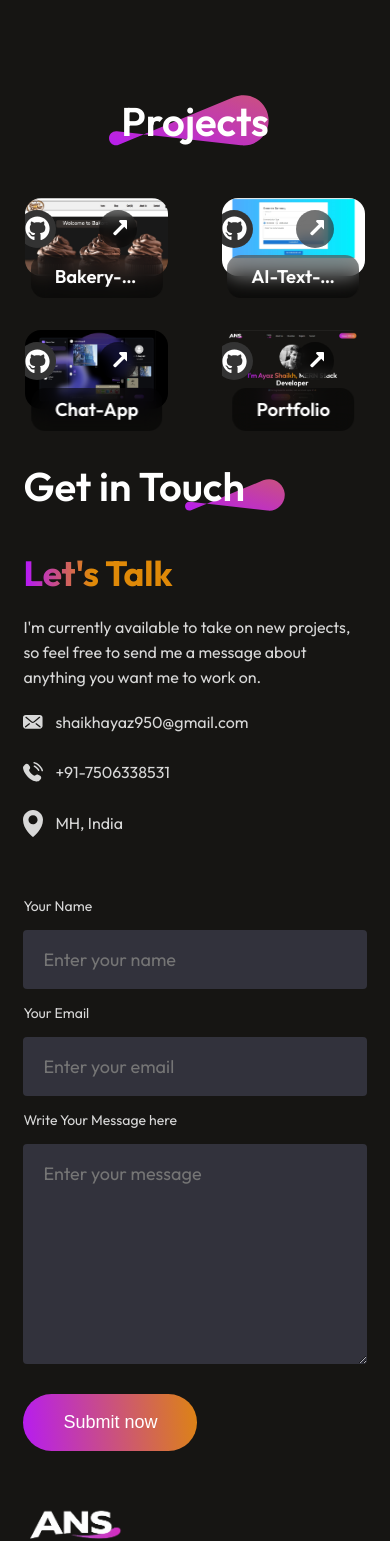
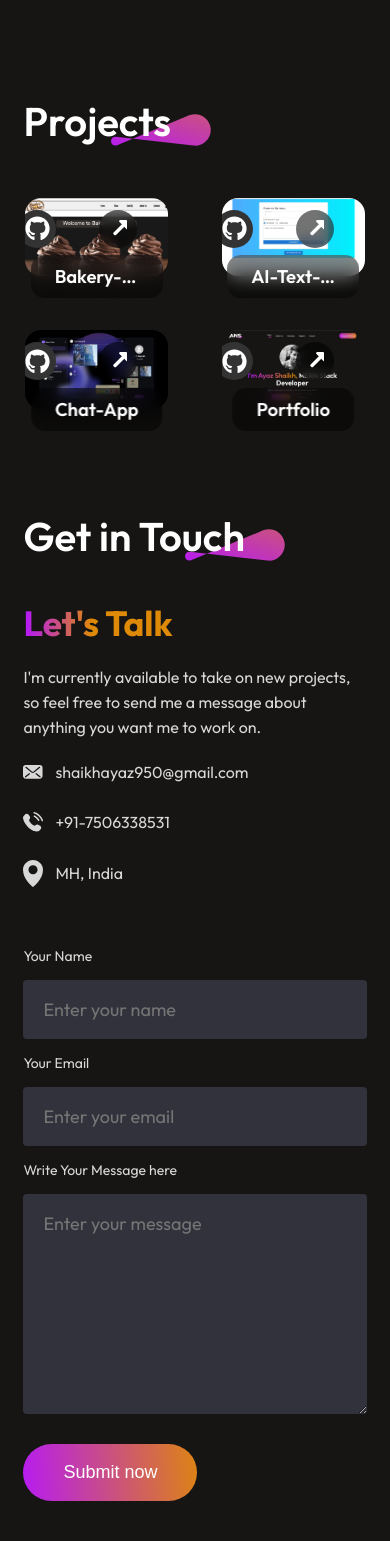
Before and after one commit to Shaikh-Ayaz04/Portfolio, a React (Vite) app: page / in a window 390 px wide. Shown: the part 2897-4438 px from the top of the page. Built offline with nearby package versions, Linux system fonts and the light colour scheme; a web font is replaced by a local one.

Commit message:
refactor: improve layout and styling in MyWork component for better responsiveness

```diff
--- a/src/Components/Contact/Contact.css
+++ b/src/Components/Contact/Contact.css
@@ -117,7 +117,7 @@
 @media(max-width:768px) {
     .contact {
         gap: 40px;
-        margin: 50px 6%;
+        margin: 100px 6%;
         align-items: start;
     }
 
--- a/src/Components/MyWork/MyWork.css
+++ b/src/Components/MyWork/MyWork.css
@@ -2,6 +2,7 @@
   display: flex;
   flex-direction: column;
   align-items: center;
+  justify-content: center;
   gap: 80px;
   margin: 80px 10%;
 
@@ -10,10 +11,10 @@
 /* HEADING */
 .mywork-title {
   position: relative;
-  text-align: center;
 }
 
 .mywork-title h1 {
+  padding: 0 30px;
   font-size: 60px;
   font-weight: 600;
 }
@@ -56,10 +57,12 @@
   object-fit: cover;
   transition: transform 0.4s ease;
 }
+
 a:-webkit-any-link {
-    color: white;
-    cursor: pointer;
+  color: white;
+  cursor: pointer;
 }
+
 .project-card:hover img {
   transform: scale(1.06);
 }
@@ -147,23 +150,23 @@ a:-webkit-any-link {
   gap: 30px;
 }
 
-/* TABLET */
-@media (max-width: 1024px) {
-  .mywork-container {
-    grid-template-columns: 1fr 1fr;
-  }
-}
 
 /* MOBILE */
 @media (max-width: 768px) {
   .mywork {
     margin: 50px 6%;
     gap: 50px;
-    align-self: start;
+    align-items: start;
   }
 
   .mywork-title h1 {
+    padding: 0;
     font-size: 40px;
+  }
+
+  .mywork-title img {
+    width: 100px;
+    right: -40px;
   }
 
   .mywork-container {
@@ -187,9 +190,11 @@ a:-webkit-any-link {
     padding: 15px 30px;
   }
 }
+
 #work-expanded {
   height: 1px;
 }
+
 /* Scrollbar ONLY when expanded + extra projects */
 .mywork-container.scrollable {
   max-height: 70vh;
```
